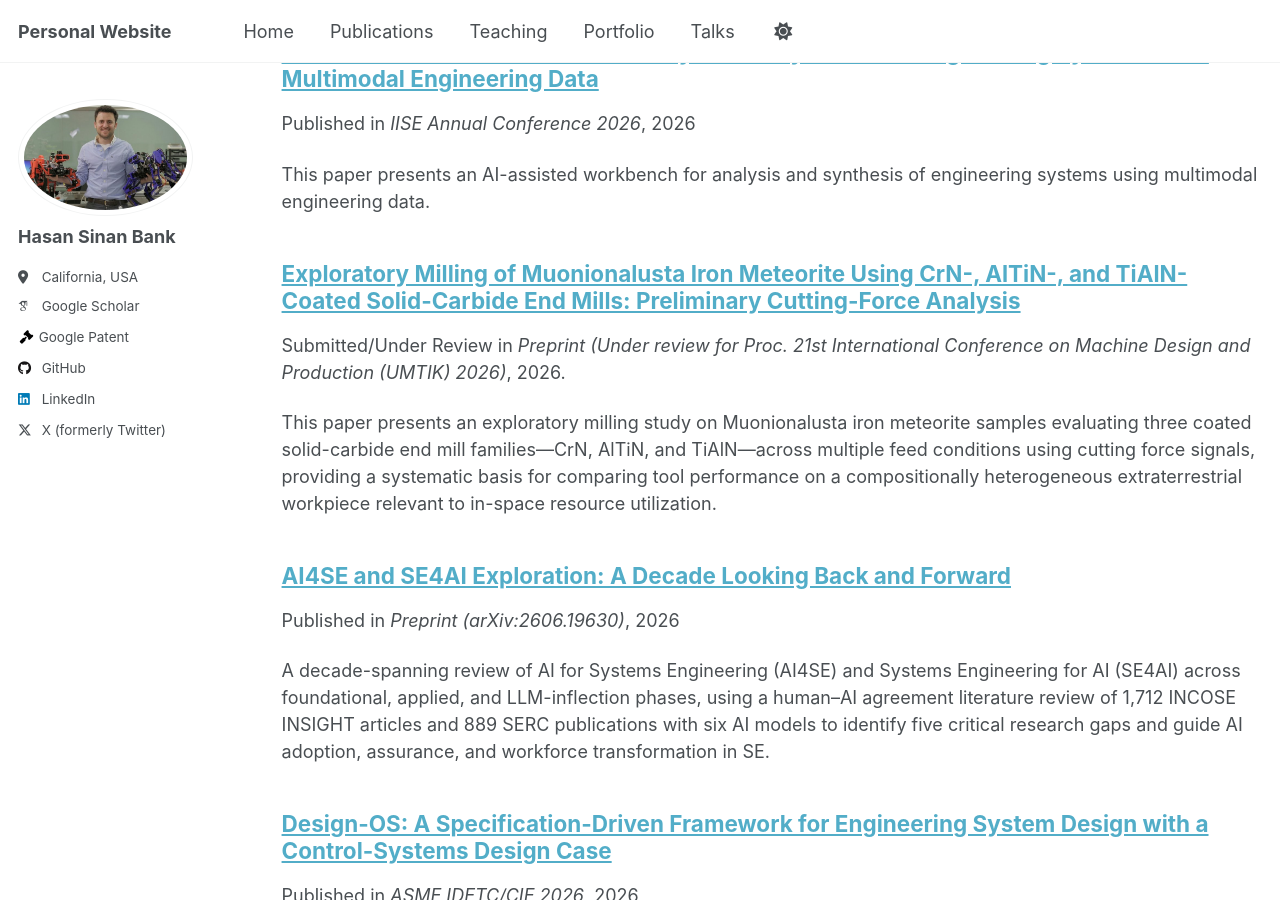
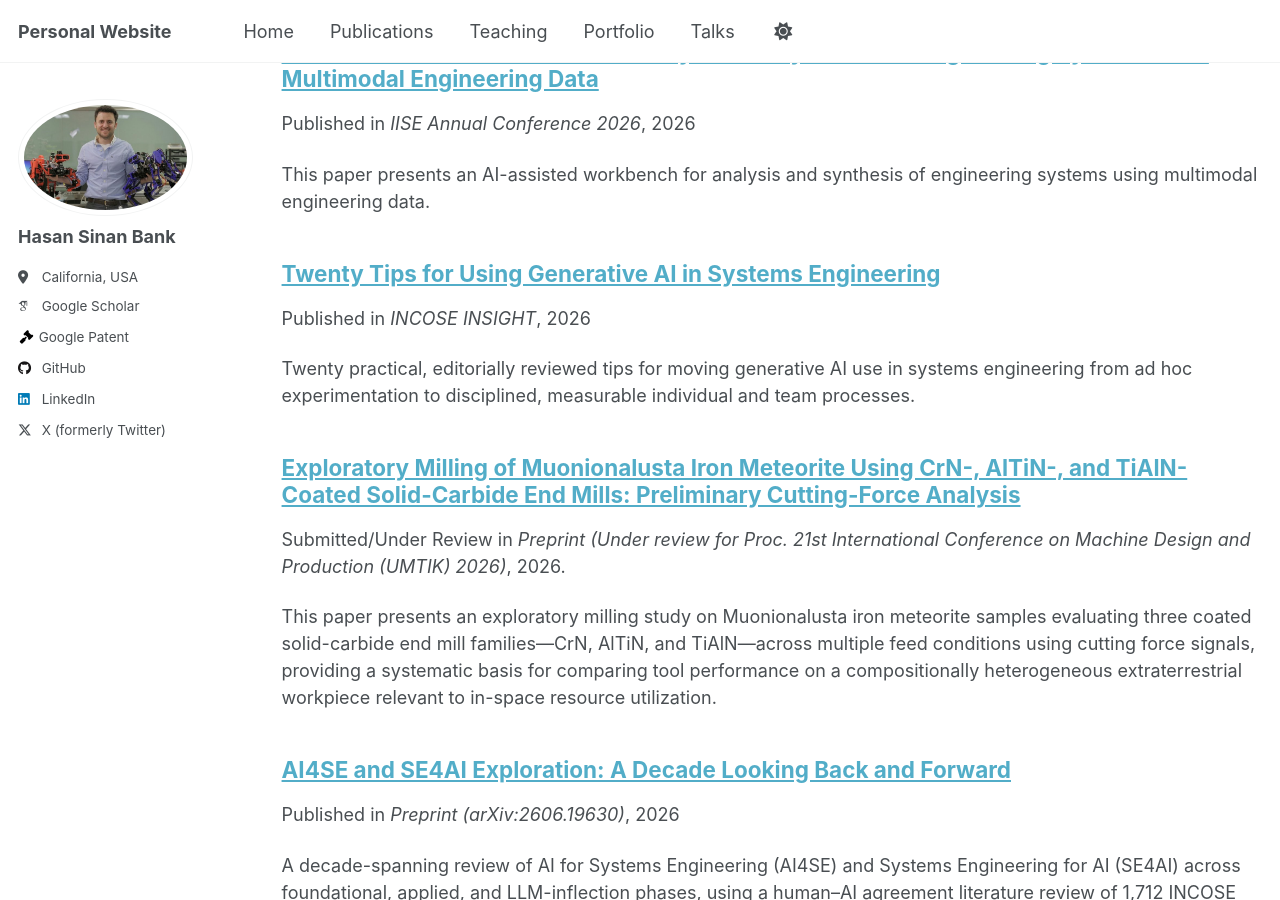
Before and after one commit to bankh/bankh.github.io, a Jekyll site: the page built from _pages/collection-archive.html, in a window 1280 px wide and 900 px high, scrolled down 8820 px. Built offline with Jekyll 4.4.1, drawn with Linux system fonts in a browser that asks for light colours; some web fonts are replaced; a script that is not in the unit is left out; comment, search, counter and statistics services are not loaded.

Commit message:
Update: INCOSE INSIGHT paper is added.

```diff
--- a/_includes/archive-single-publication.html
+++ b/_includes/archive-single-publication.html
@@ -171,7 +171,7 @@ video).  Used in both list and card layouts.
               {{ post.authors | default: authors }}. ({{ year }}). {{ paper_title }}.
               <em>{{ venue }}</em>{% if post.volume %}, {{ post.volume }}{% endif %}{% if post.number %}({{ post.number }}){% endif %}{% if post.pages %}, {{ post.pages }}{% endif %}.
             {% elsif post.type == "Scientific Magazine" %}
-              {{ post.authors | default: authors }}. ({{ year }}). {{ paper_title }}. <em>{{ venue }}</em>{% if post.number %}, ({{ post.number }}){% endif %}{% if post.pages %}, {{ post.pages }}{% endif %}.
+              {{ post.authors | default: authors }}. ({{ year }}). {{ paper_title }}. <em>{{ venue }}</em>{% if post.volume %}, {{ post.volume }}{% if post.number %}({{ post.number }}){% endif %}{% elsif post.number %}, ({{ post.number }}){% endif %}{% if post.pages %}, {{ post.pages }}{% endif %}.
             {% else %}
               {{ authors }}. {{ paper_title }}. {{ venue }}. {{ year }}.
             {% endif %}
@@ -188,7 +188,7 @@ video).  Used in both list and card layouts.
               {% elsif venue contains "Conference" or venue contains "NAMRC" or venue contains "ASME" or venue contains "SME" or post.venue contains "Conference" or post.venue contains "NAMRC" or post.venue contains "ASME" or post.venue contains "SME" %}
                 {{ authors }}. {{ paper_title }}. Paper presented at: {{ venue }}; {{ year }}; {{ address }}.
               {% elsif post.type == "Scientific Magazine" %}
-                {{ post.authors | default: authors }}. ({{ year }}). {{ paper_title }}. <em>{{ venue }}</em>{% if post.number %}, ({{ post.number }}){% endif %}{% if post.pages %}, {{ post.pages }}{% endif %}.
+                {{ post.authors | default: authors }}. ({{ year }}). {{ paper_title }}. <em>{{ venue }}</em>{% if post.volume %}, {{ post.volume }}{% if post.number %}({{ post.number }}){% endif %}{% elsif post.number %}, ({{ post.number }}){% endif %}{% if post.pages %}, {{ post.pages }}{% endif %}.
               {% else %}
                 {{ authors }}. {{ paper_title }}. {{ venue }}. {{ year }}.
               {% endif %}{% if extras != "" %} {{ extras }}{% endif %}
--- /dev/null
+++ b/_publications/2026-Magazine-INSIGHT-Twenty-Tips.md
@@ -0,0 +1,48 @@
+---
+title: "Twenty Tips for Using Generative AI in Systems Engineering"
+collection: publications
+permalink: /publication/2026-Magazine-INSIGHT-Twenty-Tips
+excerpt: 'Twenty practical, editorially reviewed tips for moving generative AI use in systems engineering from ad hoc experimentation to disciplined, measurable individual and team processes.'
+date: 2026-06-01
+type: 'Scientific Magazine'
+venue: 'INCOSE INSIGHT'
+volume: '29'
+number: '3'
+pages: '29-31'
+month: 'June'
+scholarurl: 'https://scholar.google.com/citations?view_op=view_citation&hl=en&user=vU6oBhwAAAAJ&citation_for_view=vU6oBhwAAAAJ:5Ul4iDaHHb8C'
+authors: "Madachy, R., O'Leary, D., McDermott, T., & Bank, S"
+citation: "@article{madachy2026twenty,
+  title={Twenty Tips for Using Generative AI in Systems Engineering},
+  author={Madachy, Ray and O'Leary, Dan and McDermott, Tom and Bank, Sinan},
+  journal={INSIGHT},
+  volume={29},
+  number={3},
+  pages={29--31},
+  year={2026},
+  publisher={Wiley}
+}"
+---
+
+## 📌 Overview
+
+**Twenty Tips for Using Generative AI in Systems Engineering** addresses the rapid shift of
+generative AI (GenAI) from experimentation to routine use in systems engineering practice.
+While the potential benefits are substantial, the risks are equally real — inconsistent outputs,
+hidden assumptions, unverifiable calculations, weak traceability, context loss across sessions,
+and avoidable rework caused by poorly framed prompts and informal review habits.
+
+The article distills **twenty practical tips** for moving from ad hoc GenAI use to **disciplined
+individual and team processes that are measurable and thus manageable**.
+
+---
+
+## Dedication
+
+This article is dedicated to **Dr. Barclay Brown**, previous chair of the INCOSE AI Systems
+Working Group and a strong advocate for applying AI in systems engineering with practical
+engineering discipline.
+
+---
+
+*Published in INCOSE INSIGHT, Volume 29, Issue 3, pp. 29–31 (June 2026).*
```
